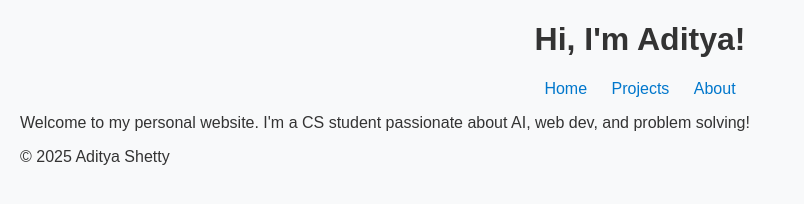
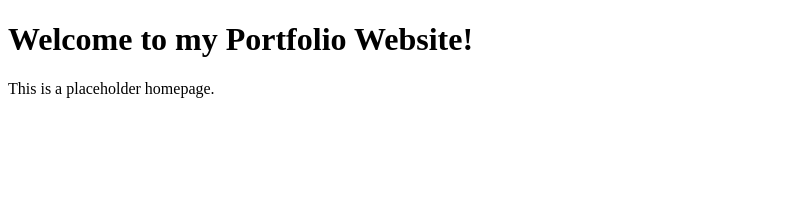
Before and after one commit to AdityaShett/portflio-website, a plain HTML site: page index.html in a window 1280 px wide. Shown: the whole page, without its empty margins (0-804 px from the left). Drawn offline with Linux system fonts and the light colour scheme.

Commit message:
index.html

```diff
--- a/index.html
+++ b/index.html
@@ -1,25 +1,10 @@
 <!DOCTYPE html>
 <html>
 <head>
-  <title>Aditya Shetty | CS Student</title>
-  <link rel="stylesheet" href="style.css">
+  <title>Aditya Shetty's Portfolio</title>
 </head>
 <body>
-  <header>
-    <h1>Hi, I'm Aditya!</h1>
-    <nav>
-      <a href="index.html">Home</a>
-      <a href="projects.html">Projects</a>
-      <a href="about.html">About</a>
-    </nav>
-  </header>
-
-  <section>
-    <p>Welcome to my personal website. I'm a CS student passionate about AI, web dev, and problem solving!</p>
-  </section>
-
-  <footer>
-    <p>© 2025 Aditya Shetty</p>
-  </footer>
+  <h1>Welcome to my Portfolio Website!</h1>
+  <p>This is a placeholder homepage.</p>
 </body>
 </html>
```
